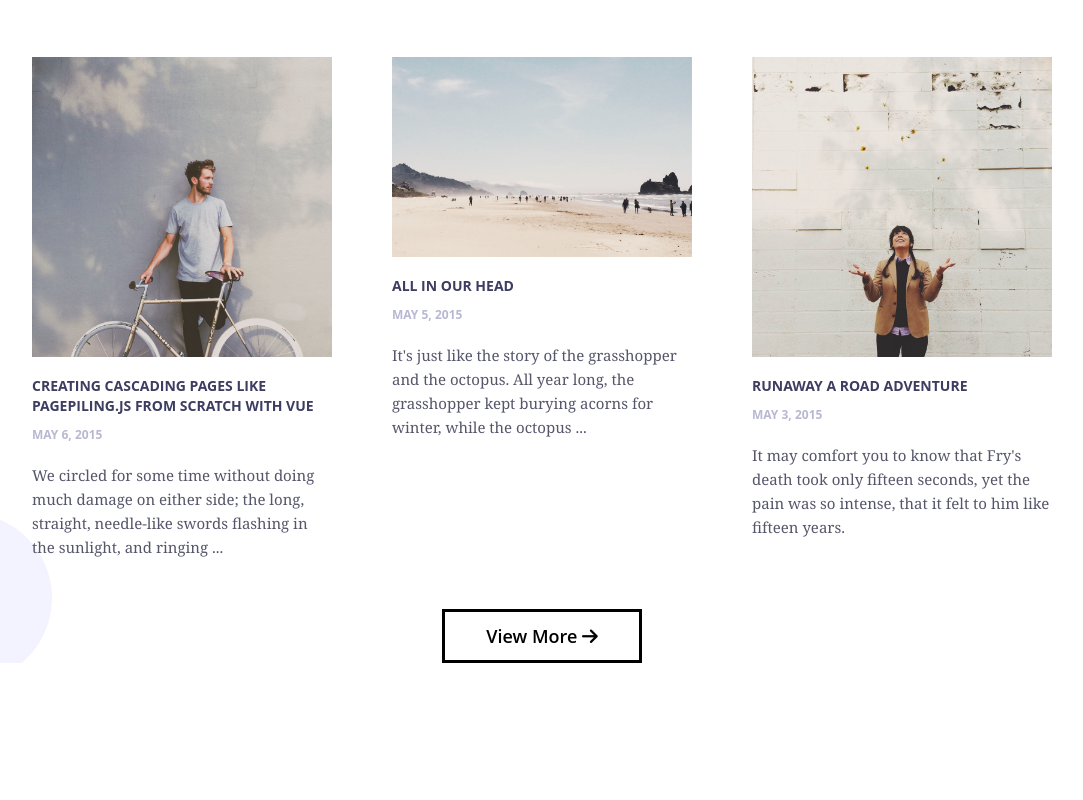
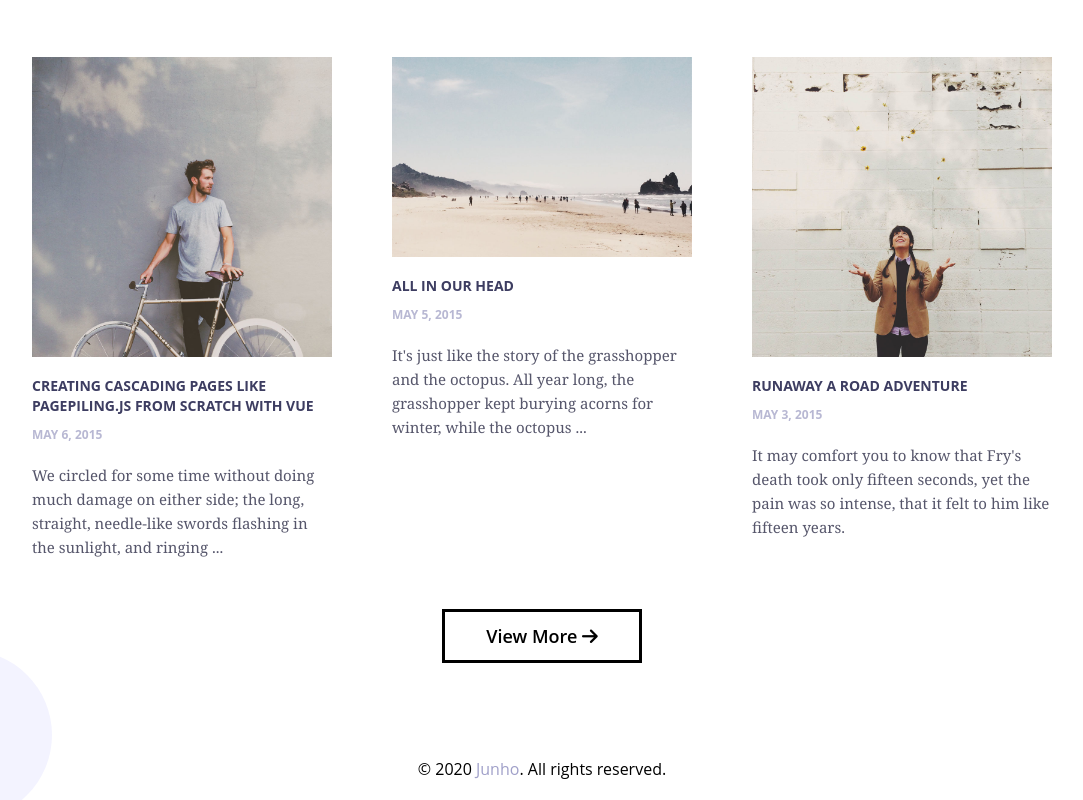
Before and after one commit to junchh/junho.me, a Vue app: page /blogs in a window 1280 px wide. Shown: the part 186-986 px from the top of the page, without its empty margins (98-1181 px from the left). Before the commit the page ends 849 px from the top, so only its background shows below. Built offline with nearby package versions, Linux system fonts and the light colour scheme; a web font is replaced by a local one.

Commit message:
added footer

```diff
--- a/src/components/blog/BlogPreview.vue
+++ b/src/components/blog/BlogPreview.vue
@@ -45,8 +45,13 @@
         </div>
         <div class="view-blogs">
             <router-link class="view-more-button" to="/blog">
-                View More <i class="fa fa-arrow-right" aria-hidden="true">  </i>
+                View More <i class="fa fa-arrow-right" aria-hidden="true"></i>
             </router-link>
+        </div>
+        <div class="footer">
+            <p>
+                &copy; 2020 <a class="footer-link" href="#">Junho</a>. All rights reserved.
+            </p>
         </div>
     </section>
 </template>
@@ -204,6 +209,23 @@
     outline: none;
 }
 
+.footer {
+    margin-top: 75px;
+    width: 100%;
+    display: flex;
+    justify-content: center;
+    font-size: 1.6rem;
+    padding: 20px;
+}
+
+.footer-link {
+    color: #a0a0c9;
+}
+
+.footer-link:hover {
+    color: #D3D3F5;
+}
+
 
 
 @media (max-width: 1100px){
```
